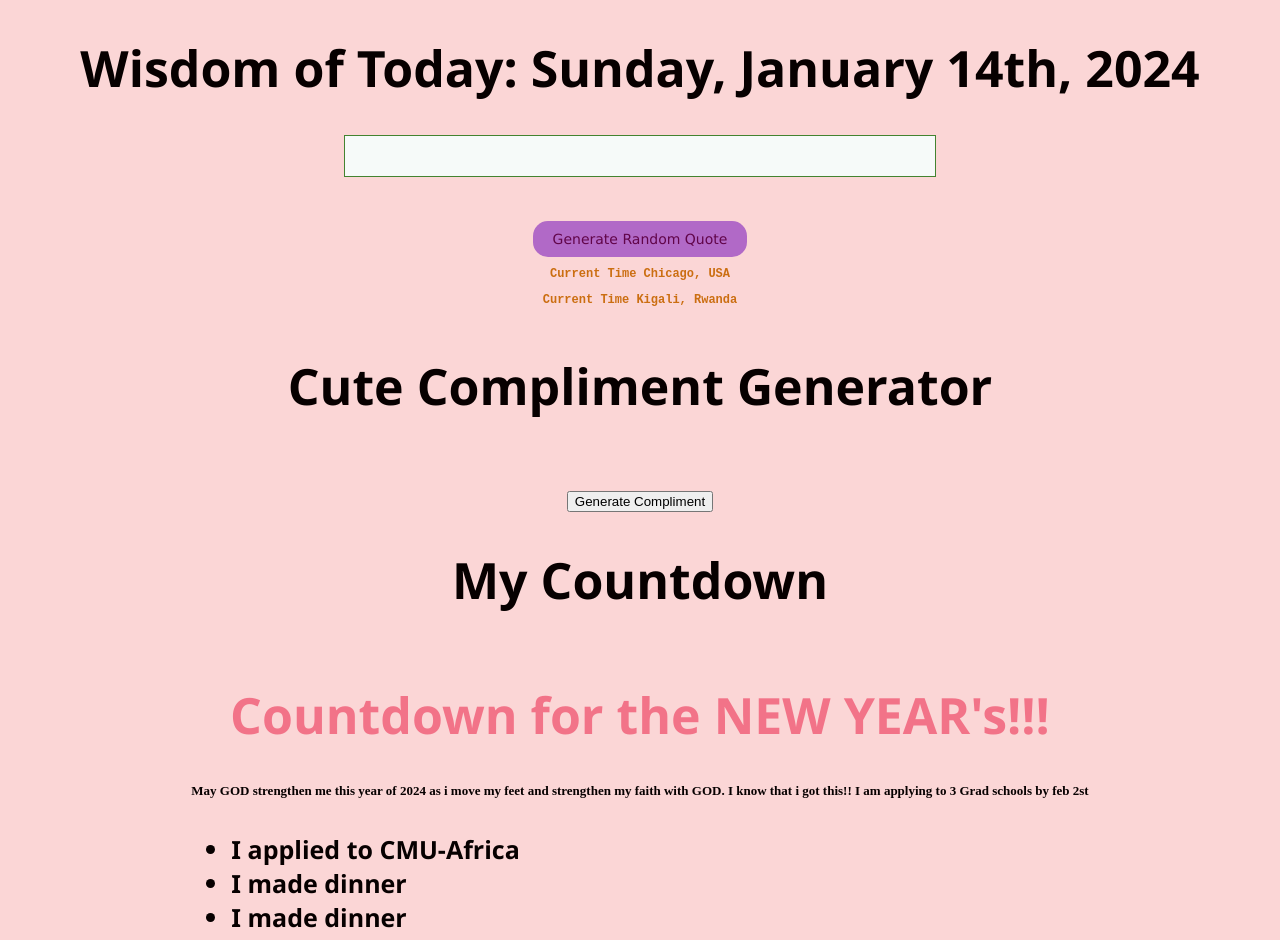
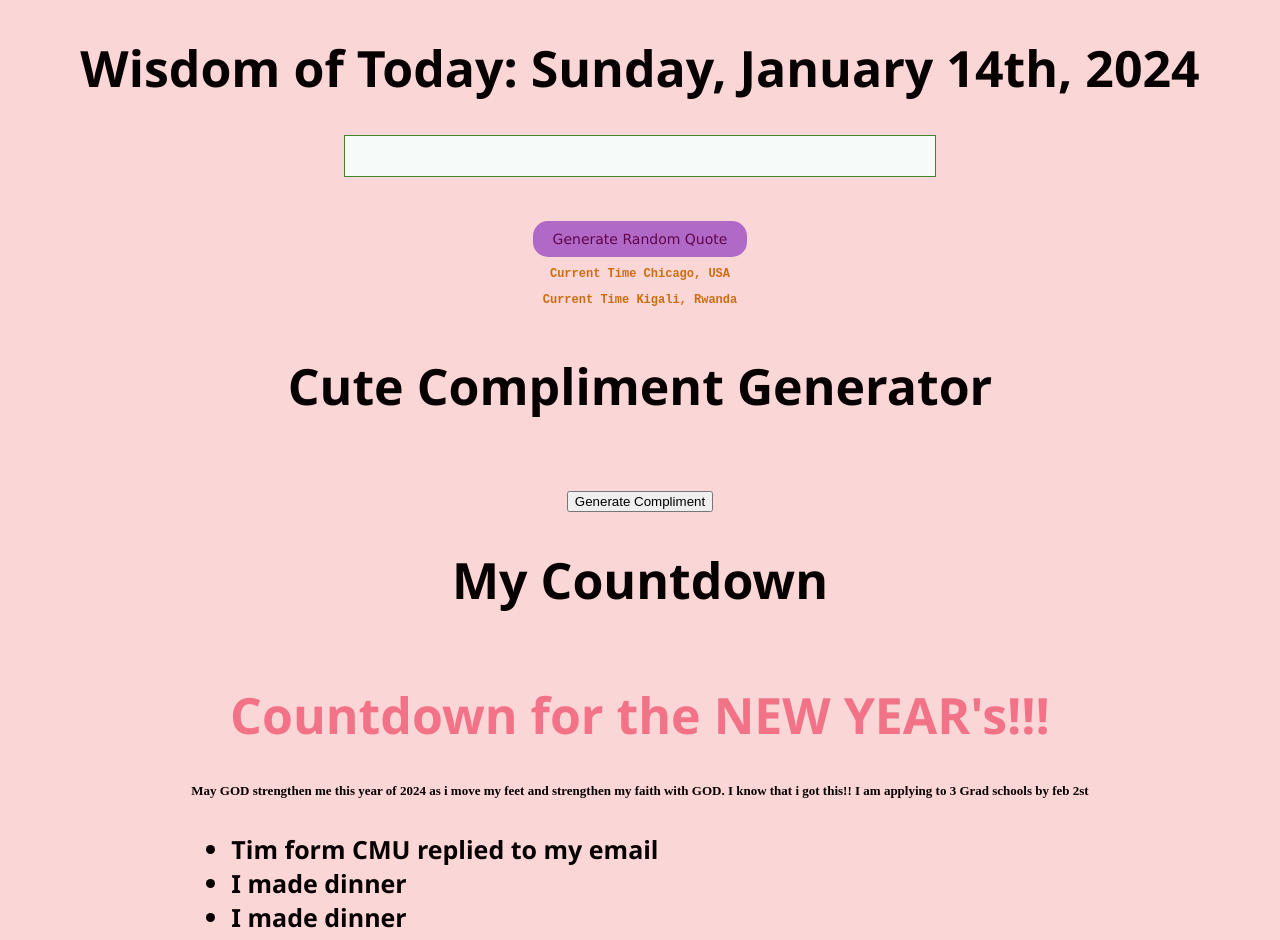
Before and after one commit to Lande21/RandomQuote, a React (Create React App) app: page / in a window 1280 px wide. Shown: the top 940 px of the page. Built offline with nearby package versions, Linux system fonts and the light colour scheme; no server answers.

Commit message:
daily commits

```diff
--- a/src/CountdownTimer.js
+++ b/src/CountdownTimer.js
@@ -46,7 +46,7 @@ const CountdownTimer = ({ targetDate }) => {
     <div>
         <h1 className="countt">Countdown for the NEW YEAR's!!!</h1>
         <h4 className="daily">May GOD strengthen me this year of 2024 as i move my feet and strengthen my faith with GOD. I know that i got this!! I am applying to 3 Grad schools by feb 2st</h4>
-        <h4><ul><li>I applied to CMU-Africa</li>
+        <h4><ul><li>Tim form CMU replied to my email</li>
         <li>I made dinner</li>
         <li>I made dinner</li>
         <li>I made dinner</li></ul>
```
